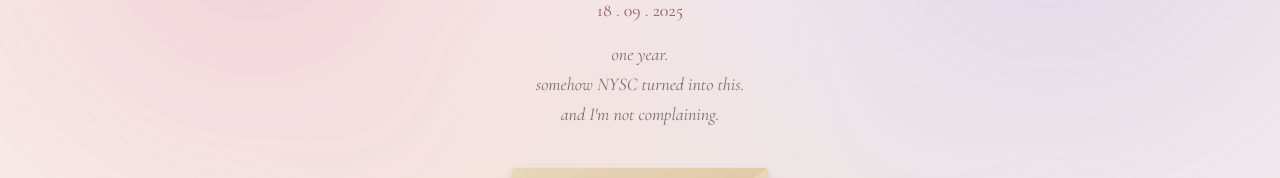
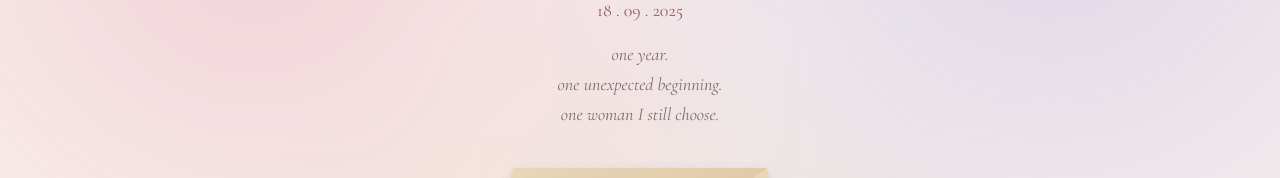
Before and after one commit to Adedeji1/Anni, a React (Vite) app: page / in a window 1280 px wide. Shown: the part 236-414 px from the top of the page. Built offline with nearby package versions, Linux system fonts and the light colour scheme; a web font is replaced by a local one.

Commit message:
work done fully

```diff
--- a/src/data/content.ts
+++ b/src/data/content.ts
@@ -62,7 +62,11 @@
 export const introContent: IntroContent = {
   names: 'Odunayo & Adedeji',
   date: '18 . 09 . 2025',
-  taglineLines: ['one year.', 'somehow NYSC turned into this.', "and I'm not complaining."],
+  taglineLines: [
+  'one year.',
+  'one unexpected beginning.',
+  'one woman I still choose.'
+],
   cta: 'Open',
 };
 
```
